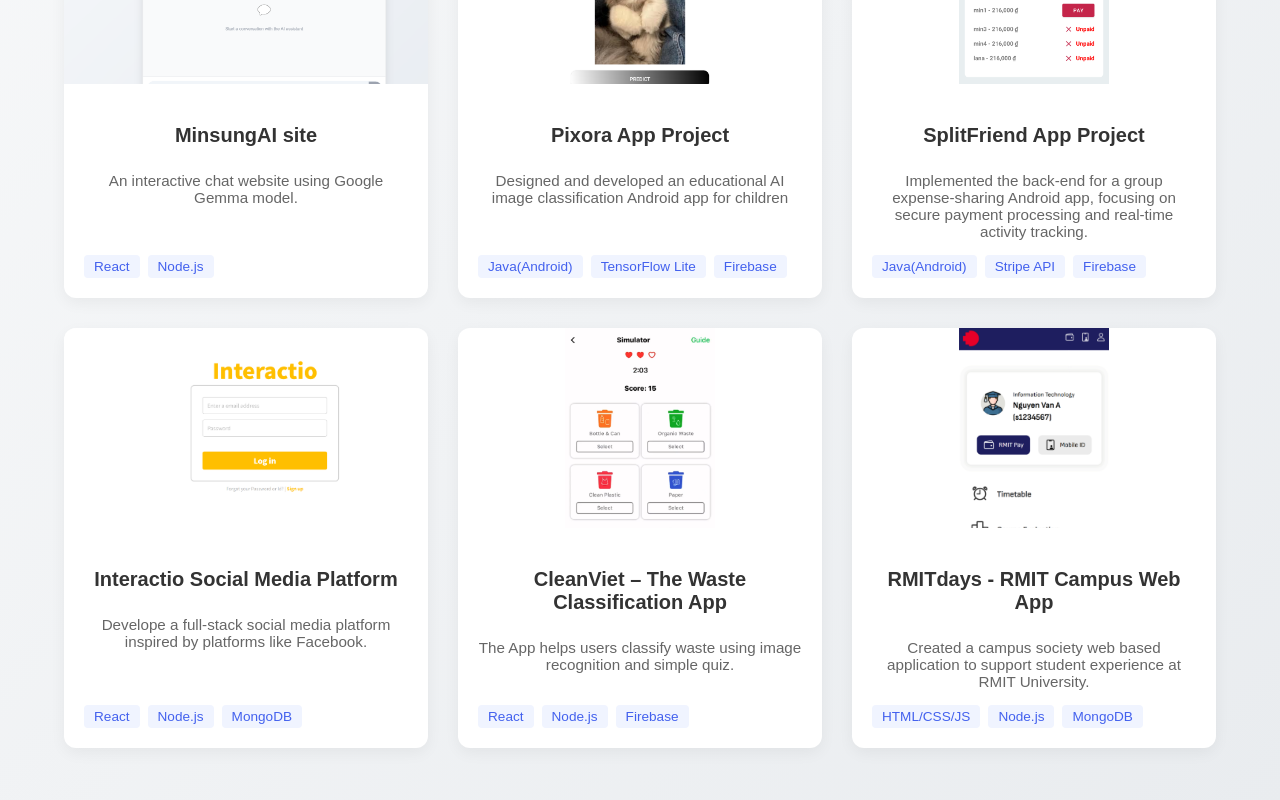
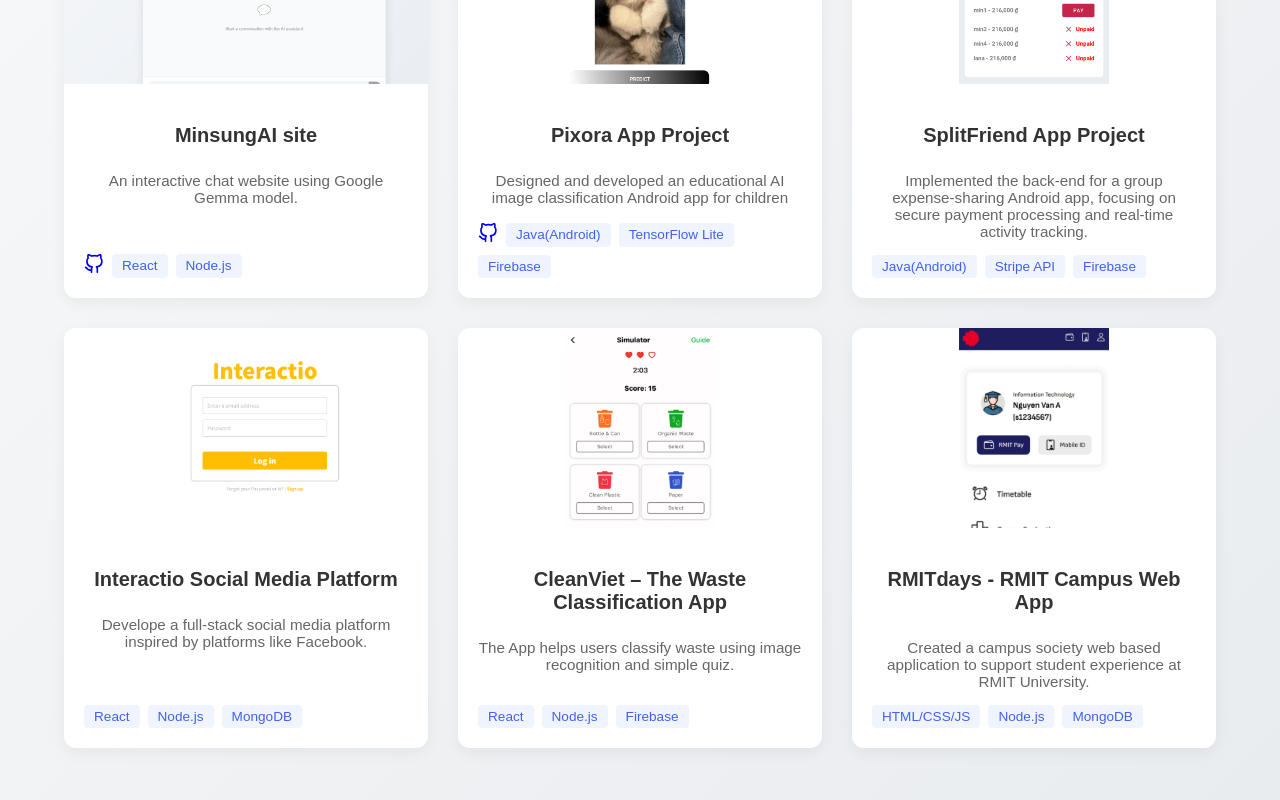
Before and after one commit to minncode/MyAiWebsite, a React (Create React App) app in the folder websiteai/: page / in a window 1280 px wide. Shown: the part 2427-3227 px from the top of the page. Built offline with nearby package versions, Linux system fonts and the light colour scheme.

Commit message:
Update Projects.js

```diff
--- a/websiteai/src/components/Projects.js
+++ b/websiteai/src/components/Projects.js
@@ -13,6 +13,7 @@
       technologies: ["React", "Node.js"],
       category: "ai",
       image: "/images/minsungai.png",
+      githubLink: "https://github.com/minncode/MyAiWebsite"
     },
     {
       id: 2,
@@ -21,7 +22,8 @@
         "Designed and developed an educational AI image classification Android app for children",
       technologies: ["Java(Android)", "TensorFlow Lite", "Firebase"],
       category: "ai",
-      image: "/images/Pixora.png",
+      image: "/images/pixora.png",
+      githubLink: "https://github.com/minncode/imageclassify"
     },
     {
       id: 3,
@@ -127,9 +129,36 @@
                 <div className={styles.overlay}></div>
               </div>
               <div className={styles.projectInfo}>
-                <h3 className={styles.projectTitle}>{project.title}</h3>
+                <div className={styles.projectTitleWrapper}>
+                  <h3 className={styles.projectTitle}>{project.title}</h3>
+
+                </div>
                 <p className={styles.projectDesc}>{project.description}</p>
                 <div className={styles.projectTech}>
+                {project.githubLink && (
+                    <a
+                      href={project.githubLink}
+                      target="_blank"
+                      rel="noopener noreferrer"
+                      className={styles.githubLink}
+                      aria-label={`View ${project.title} on GitHub`}
+                    >
+                      <svg
+                        xmlns="http://www.w3.org/2000/svg"
+                        width="20"
+                        height="20"
+                        viewBox="0 0 24 24"
+                        fill="none"
+                        stroke="currentColor"
+                        strokeWidth="2"
+                        strokeLinecap="round"
+                        strokeLinejoin="round"
+                        className={styles.githubIcon}
+                      >
+                        <path d="M9 19c-5 1.5-5-2.5-7-3m14 6v-3.87a3.37 3.37 0 0 0-.94-2.61c3.14-.35 6.44-1.54 6.44-7A5.44 5.44 0 0 0 20 4.77 5.07 5.07 0 0 0 19.91 1S18.73.65 16 2.48a13.38 13.38 0 0 0-7 0C6.27.65 5.09 1 5.09 1A5.07 5.07 0 0 0 5 4.77a5.44 5.44 0 0 0-1.5 3.78c0 5.42 3.3 6.61 6.44 7A3.37 3.37 0 0 0 9 18.13V22"></path>
+                      </svg>
+                    </a>
+                  )}
                   {project.technologies.map((tech, index) => (
                     <span key={index} className={styles.techTag}>
                       {tech}
```
